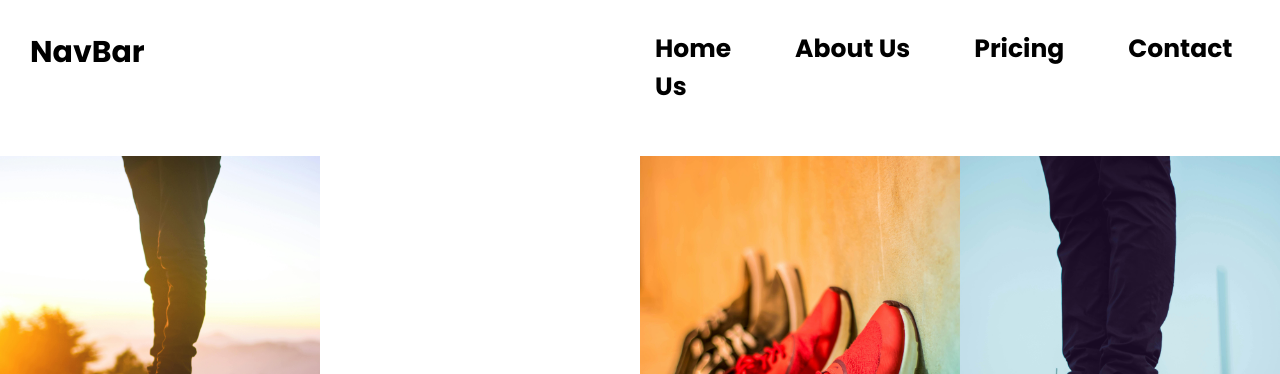
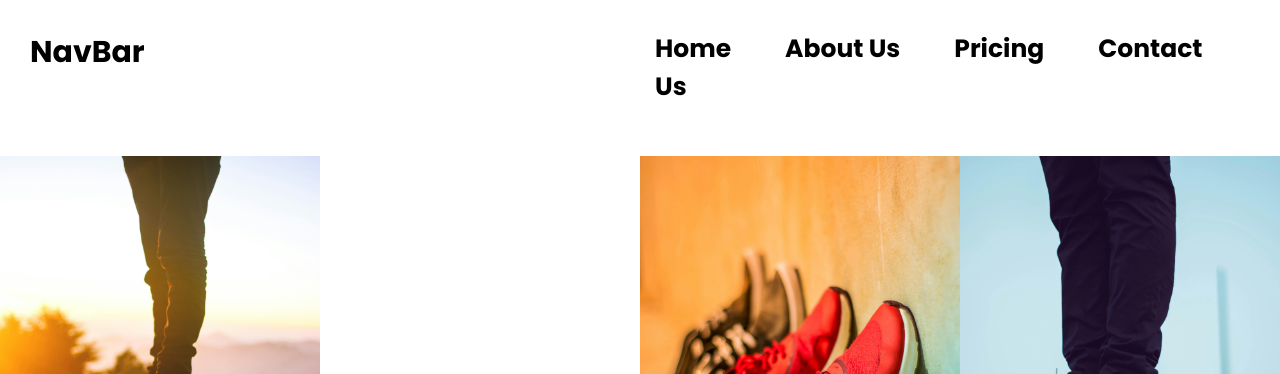
Before and after one commit to nizamaniali/webpage, a plain HTML site: page index.html in a window 1280 px wide. Shown: the top 374 px of the page. Drawn offline with Linux system fonts and the light colour scheme.

Commit message:
Update style.css for better mobile optimization

```diff
--- a/style.css
+++ b/style.css
@@ -42,7 +42,7 @@
   font-family: poppins;
   font-weight: bold;
   font-size: 25px;
-  margin-right: 60px;
+  margin-right: 50px;
 
   /* width: 25%; */
 }
```
